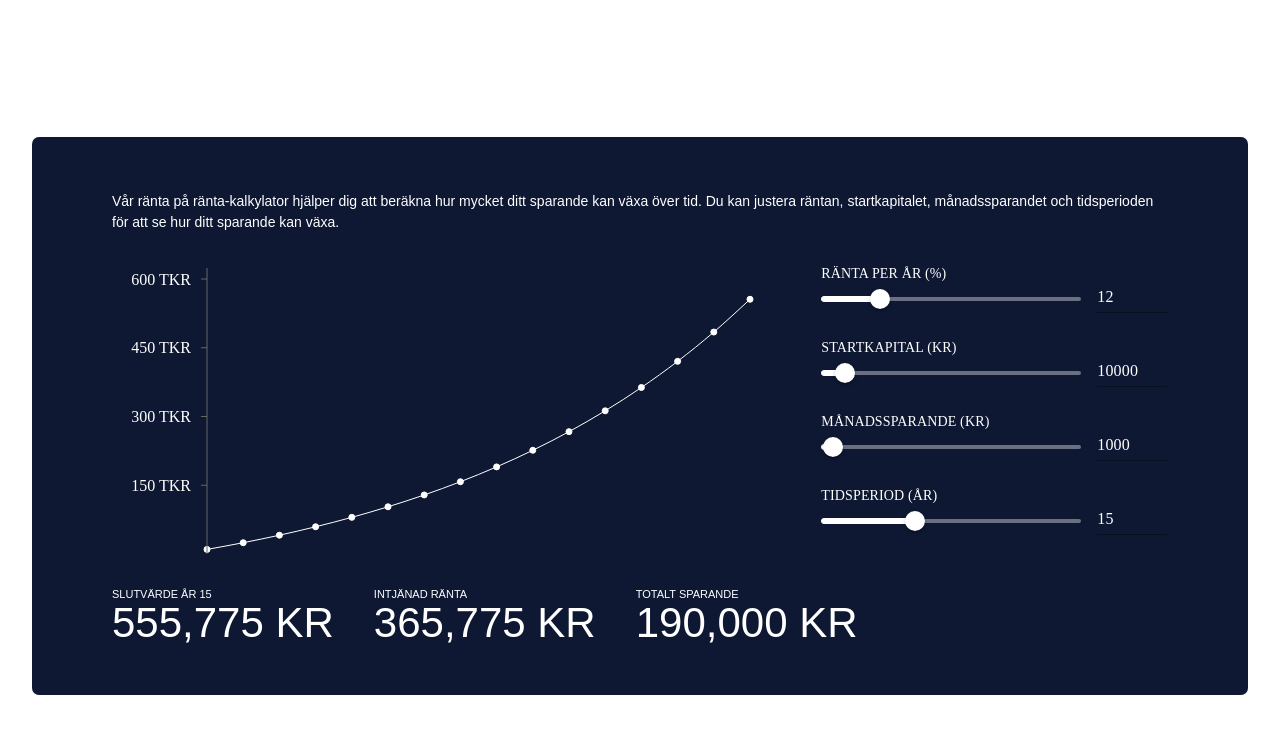
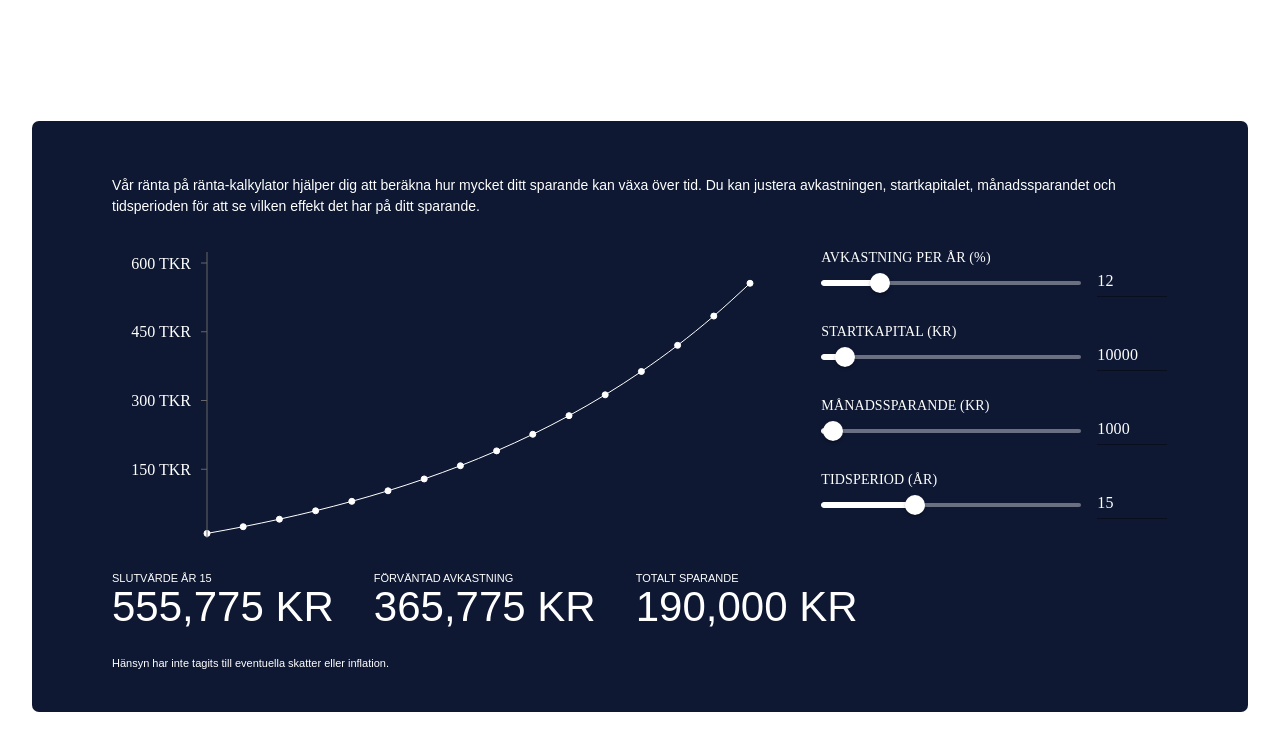
Before and after one commit to philipAson/RantaPaRanta, a React (Vite) app: page / in a window 1280 px wide. Shown: the top 750 px of the page. Built offline with nearby package versions, Linux system fonts and the light colour scheme; a web font is replaced by a local one.

Commit message:
BM-andringar

```diff
--- a/src/App.css
+++ b/src/App.css
@@ -80,6 +80,11 @@
   margin: 0;
 }
 
+.disclaimer {
+  text-align: left;
+  font-size: 11px;
+  color: #ffffff;
+}
 @media only screen and (max-width: 1300px) {
   .calc-body {
     grid-template-columns: 2fr 1fr;
--- a/src/components/CompoundCalculator.jsx
+++ b/src/components/CompoundCalculator.jsx
@@ -46,9 +46,9 @@ const CompoundCalculator = () => {
       <div className="calc-header">
         <p>
           Vår ränta på ränta-kalkylator hjälper dig att beräkna hur mycket ditt
-          sparande kan växa över tid. Du kan justera räntan, startkapitalet,
-          månadssparandet och tidsperioden för att se hur ditt sparande kan
-          växa.
+          sparande kan växa över tid. Du kan justera avkastningen,
+          startkapitalet, månadssparandet och tidsperioden för att se vilken
+          effekt det har på ditt sparande.
         </p>
       </div>
       <div className="calc-graph">
@@ -101,7 +101,7 @@ const CompoundCalculator = () => {
           setter={setRate}
           handleSlider={handleSliderChange}
           handleInput={handleInputChange}
-          title="Ränta per år"
+          title="Avkastning per år"
           min={1}
           max={50}
           step={1}
@@ -151,7 +151,7 @@ const CompoundCalculator = () => {
           </p>
         </p>
         <p className="result-container">
-          INTJÄNAD RÄNTA <br />
+          FÖRVÄNTAD AVKASTNING <br />
           <p className="result">
             {result.intjänadRänta > 999999
               ? (result.intjänadRänta / 1000000)?.toLocaleString() + " MKR"
@@ -167,6 +167,9 @@ const CompoundCalculator = () => {
           </p>
         </p>
       </div>
+      <div className="disclaimer">
+        Hänsyn har inte tagits till eventuella skatter eller inflation.
+      </div>
     </div>
   );
 };
```
